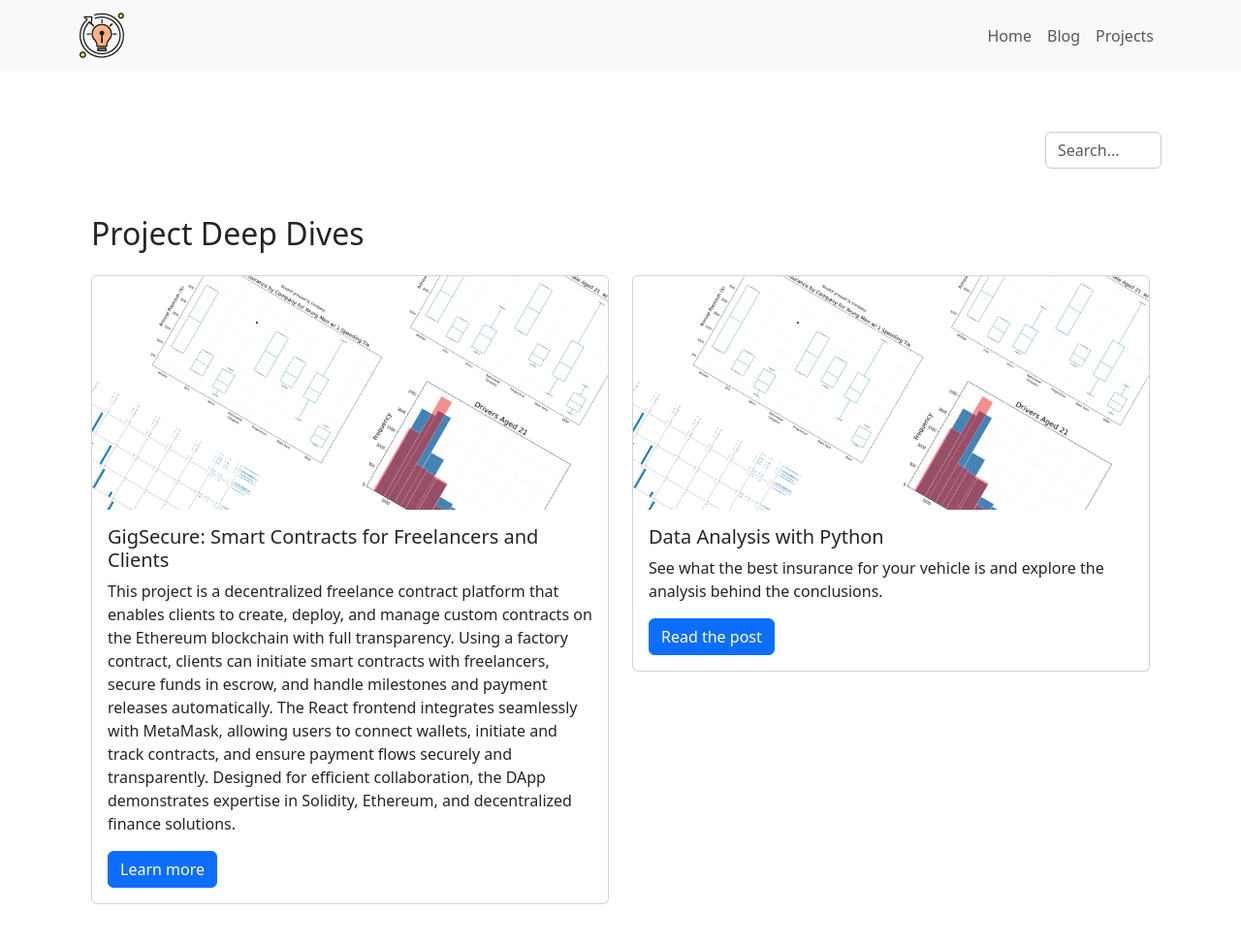
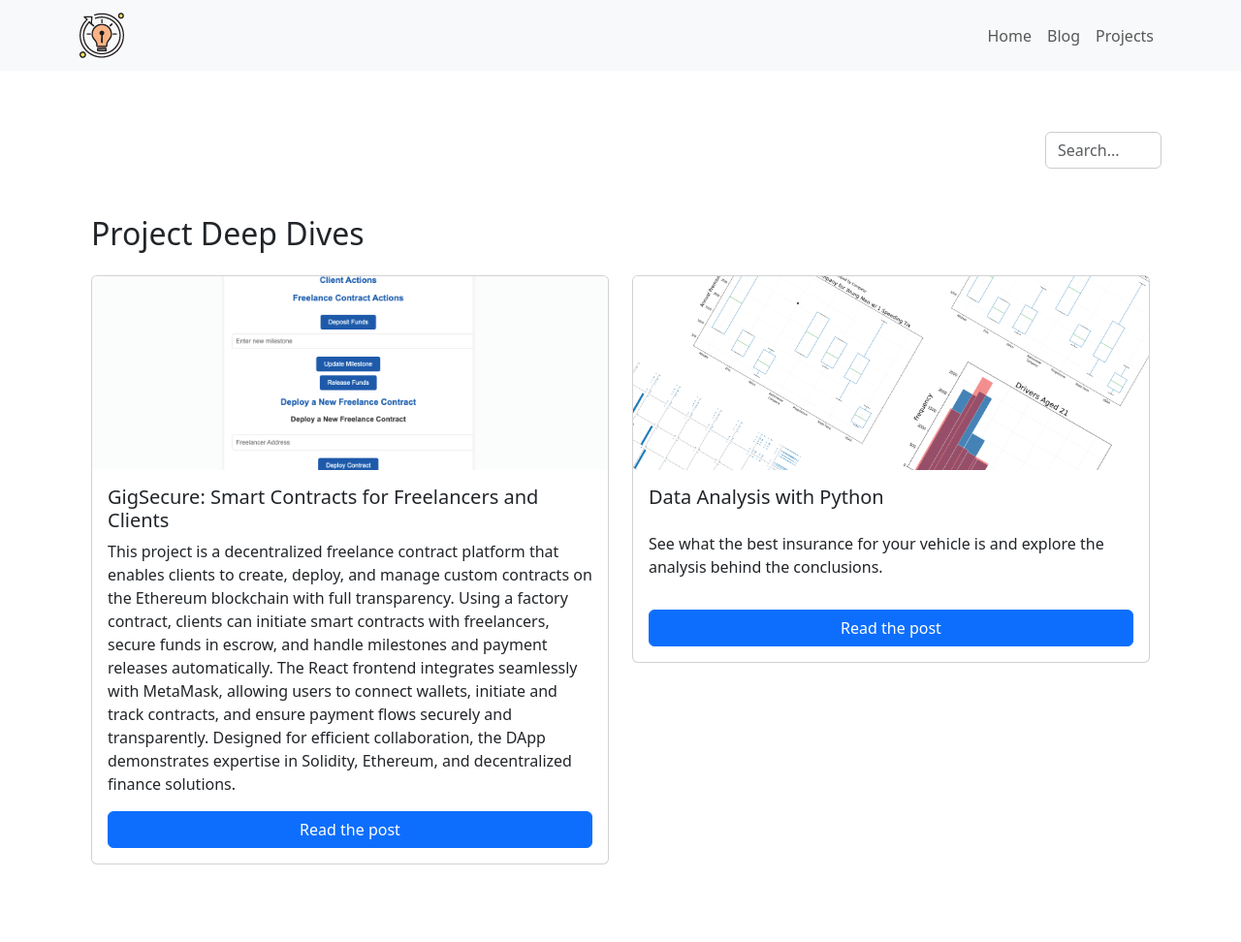
Before and after one commit to typride/typride.github.io, a Jekyll site: the page blog.html, which Jekyll copies as it is, in a window 1280 px wide and 1005 px high. Shown: the top 972 px of the window at 97% size. Built offline with Jekyll 4.4.1, drawn with Linux system fonts in a browser that asks for light colours.

Commit message:
Submit site

```diff
--- a/blog.html
+++ b/blog.html
@@ -58,11 +58,11 @@
             <!-- Project 1 -->
             <div class="col-md-6 mb-4 project-item">
                 <div class="card">
-                    <img src="images/blogs-projects/graphs-data.png" class="card-img-top" alt="project-data-analysis">
+                    <img src="images/blogs-projects/gigsecure.png" class="card-img-top" alt="project-data-analysis">
                     <div class="card-body">
                         <h5 class="card-title">GigSecure: Smart Contracts for Freelancers and Clients</h5>
                         <p class="card-text">This project is a decentralized freelance contract platform that enables clients to create, deploy, and manage custom contracts on the Ethereum blockchain with full transparency. Using a factory contract, clients can initiate smart contracts with freelancers, secure funds in escrow, and handle milestones and payment releases automatically. The React frontend integrates seamlessly with MetaMask, allowing users to connect wallets, initiate and track contracts, and ensure payment flows securely and transparently. Designed for efficient collaboration, the DApp demonstrates expertise in Solidity, Ethereum, and decentralized finance solutions.</p>
-                        <a href="blogs/smart-contracts-for-gig-economy.html" class="btn btn-primary">Learn more</a>
+                        <a href="blogs/smart-contracts-for-gig-economy.html" class="btn btn-primary">Read the post</a>
                     </div>
                 </div>
             </div>
--- a/css/styles.css
+++ b/css/styles.css
@@ -119,6 +119,27 @@
     margin: 0 auto;
     object-fit: contain; /* Ensures the whole image fits within the set dimensions */
 }
+
+/* Set fixed dimensions for blog post and project cards */
+.card {
+    height: 100%; /* Ensures card fills the container height */
+    display: flex;
+    flex-direction: column;
+    min-height: 400px; /* Set a minimum height for cards */
+}
+
+.card-img-top {
+    height: 200px; /* Set a fixed height for images; adjust as needed */
+    object-fit: cover; /* Ensures the image fills the area without distortion */
+}
+
+.card-body {
+    flex-grow: 1;
+    display: flex;
+    flex-direction: column;
+    justify-content: space-between;
+}
+
 
 
 /* Spacing and formatting for converted Markdown content */
```
Also changed, not shown: blogs/data-analysis.html (+9 -2 lines), blogs/smart-contracts-for-gig-economy.html (+9 -3 lines).
